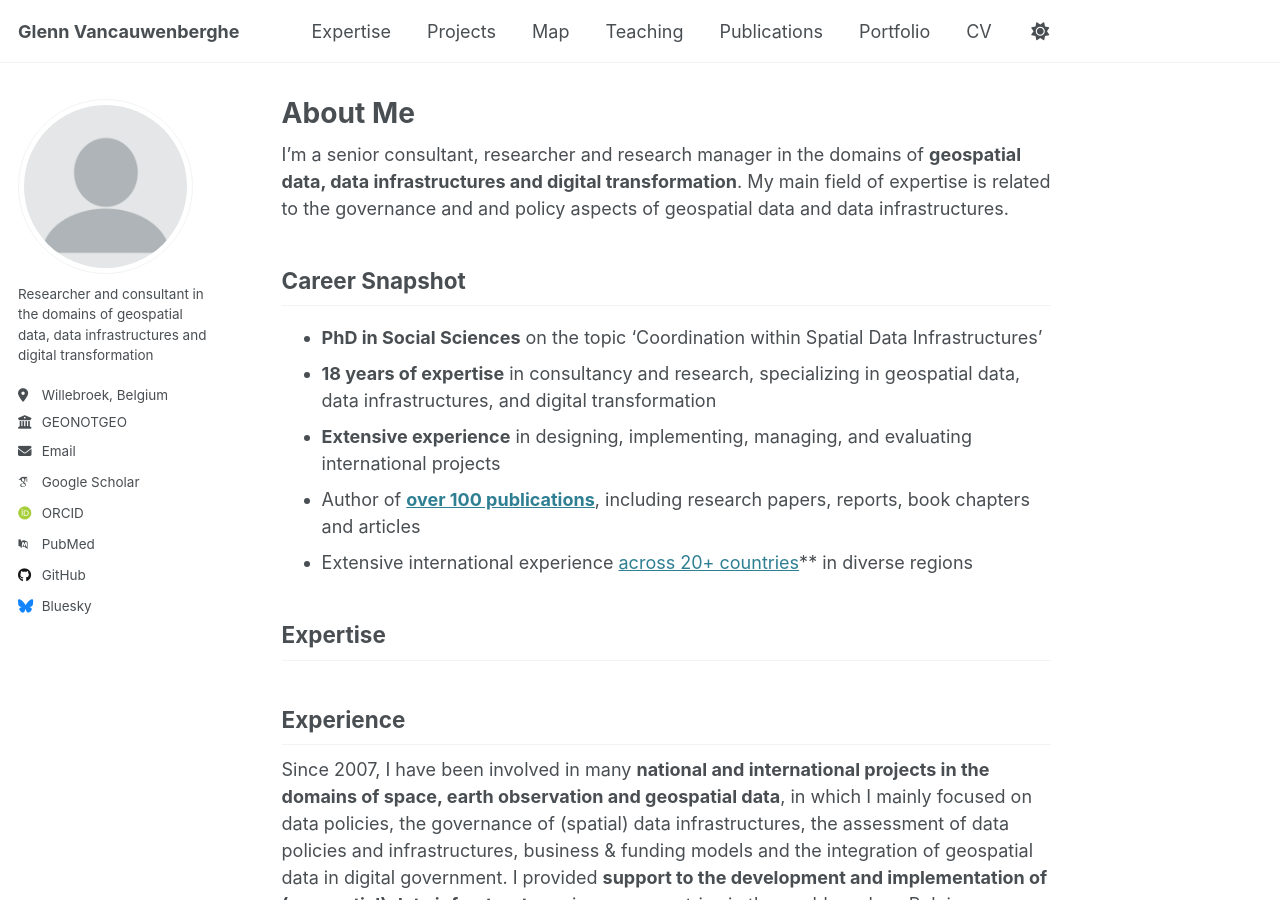
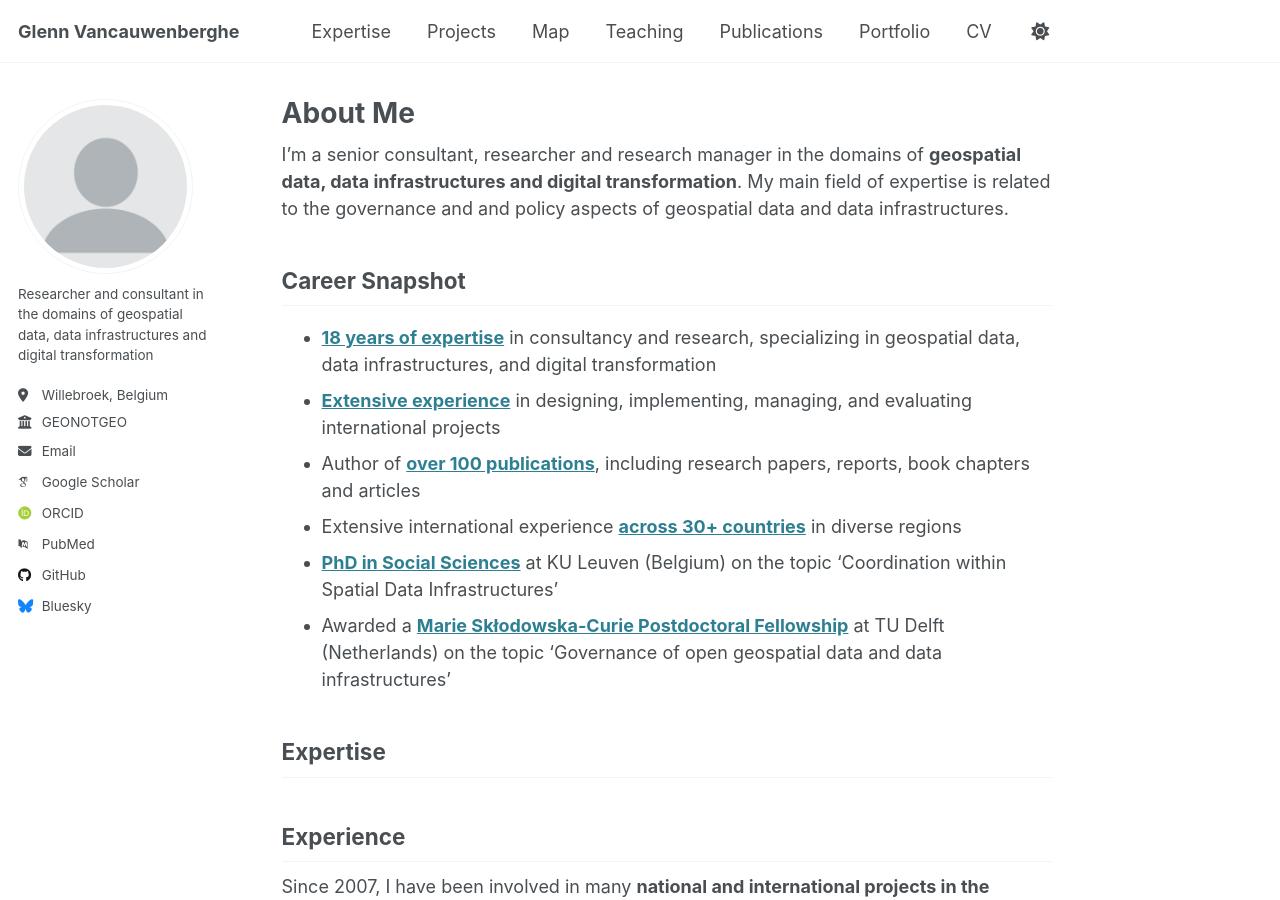
Before and after one commit to GVancauwenberghe/gvancauwenberghe.github.io, a Jekyll site: the page built from _pages/about.md, in a window 1280 px wide and 900 px high. Built offline with Jekyll 4.4.1, drawn with Linux system fonts in a browser that asks for light colours; some web fonts are replaced.

Commit message:
Update about.md

```diff
--- a/_pages/about.md
+++ b/_pages/about.md
@@ -11,11 +11,12 @@ I'm a senior consultant, researcher and research manager in the domains of **geo
 
 Career Snapshot
 ------
-* **PhD in Social Sciences** on the topic 'Coordination within Spatial Data Infrastructures'
-* **18 years of expertise** in consultancy and research, specializing in geospatial data, data infrastructures, and digital transformation
-* **Extensive experience** in designing, implementing, managing, and evaluating international projects
+* **[18 years of expertise](/projects)** in consultancy and research, specializing in geospatial data, data infrastructures, and digital transformation
+* **[Extensive experience](/expert)** in designing, implementing, managing, and evaluating international projects
 * Author of **[over 100 publications](/outputs)**, including research papers, reports, book chapters and articles
-* Extensive international experience [across 20+ countries](/talkmap)** in diverse regions
+* Extensive international experience **[across 30+ countries](/talkmap)** in diverse regions
+* **[PhD in Social Sciences](/cv)** at KU Leuven (Belgium) on the topic 'Coordination within Spatial Data Infrastructures'
+* Awarded a **[Marie Skłodowska-Curie Postdoctoral Fellowship](/cv)** at TU Delft (Netherlands) on the topic 'Governance of open geospatial data and data infrastructures'
 
 Expertise
 ------
```
